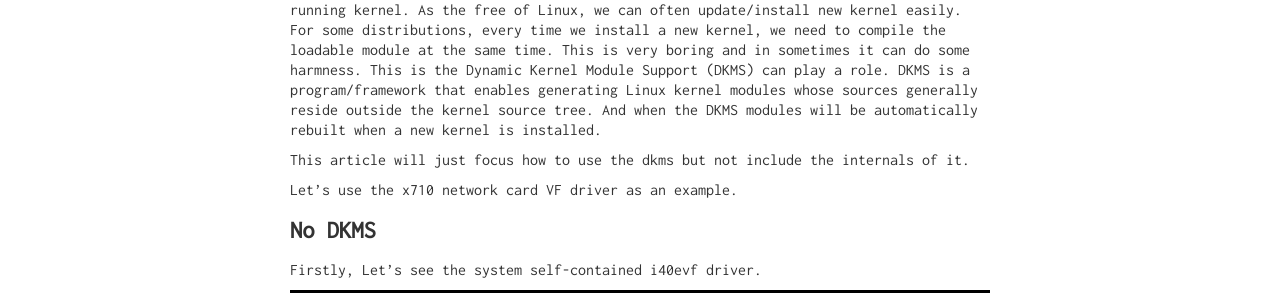
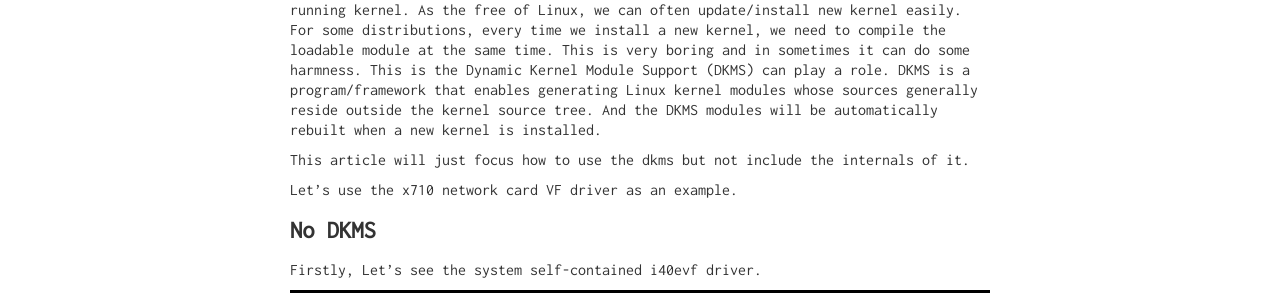
Before and after one commit to terenceli/terenceli.github.com, a Jekyll site: the page built from _posts/2018-07-14-dkms-101.md, in a window 1280 px wide and 900 px high. Shown: the part 214-507 px from the top of the window. Built offline with Jekyll 4.4.1, drawn with Linux system fonts in a browser that asks for light colours; comment, search, counter and statistics services are not loaded; some of the changed text lies outside the part shown.

Commit message:
fix some error

```diff
--- a/_posts/2018-07-14-dkms-101.md
+++ b/_posts/2018-07-14-dkms-101.md
@@ -8,7 +8,7 @@
 {% include JB/setup %}
 
 Loadable kernel module is very useful for dynamically adding functionality to the running kernel.
-As the free of Linux, we can often update/install new kernel easily. For some distributions, every time we install a new kernel, we need to compile the loadable module at the same time. This is very boring and in sometimes it can do some harmness. This is the Dynamic Kernel Module Support (DKMS) can play a role. DKMS is a program/framework that enables generating Linux kernel modules whose sources generally reside outside the kernel source tree. And when the DKMS modules will be automatically rebuilt when a new kernel is installed.
+As the free of Linux, we can often update/install new kernel easily. For some distributions, every time we install a new kernel, we need to compile the loadable module at the same time. This is very boring and in sometimes it can do some harmness. This is the Dynamic Kernel Module Support (DKMS) can play a role. DKMS is a program/framework that enables generating Linux kernel modules whose sources generally reside outside the kernel source tree. And the DKMS modules will be automatically rebuilt when a new kernel is installed.
 
 This article will just focus how to use the dkms but not include the internals of it.
 
@@ -31,7 +31,7 @@
 
 Look at the i40evf again, it rolls back to the lower version again. If we want to use the high version i40evf, we need to compile it again.
 
-![](assets/img/dkms/3.png)
+![](/assets/img/dkms/3.png)
 
 
 <h3> With DKMS </h3>
@@ -57,14 +57,16 @@
 
 		apt-get install dkms
 
-![](assets/img/dkms/4.png)
+![](/assets/img/dkms/4.png)
 
 Don't forget install the linux headers package to build the module.
 
 Now the i40evf has been updated to 3.4.2.
 
+![](/assets/img/dkms/5.png)
+
 Updates the dist and reboot.
 
-![](assets/img/dkms/5.png)
+![](/assets/img/dkms/6.png)
 
 Notice the md5 checksum, we can make sure the i40evf module has been automatically rebuilt.
```
